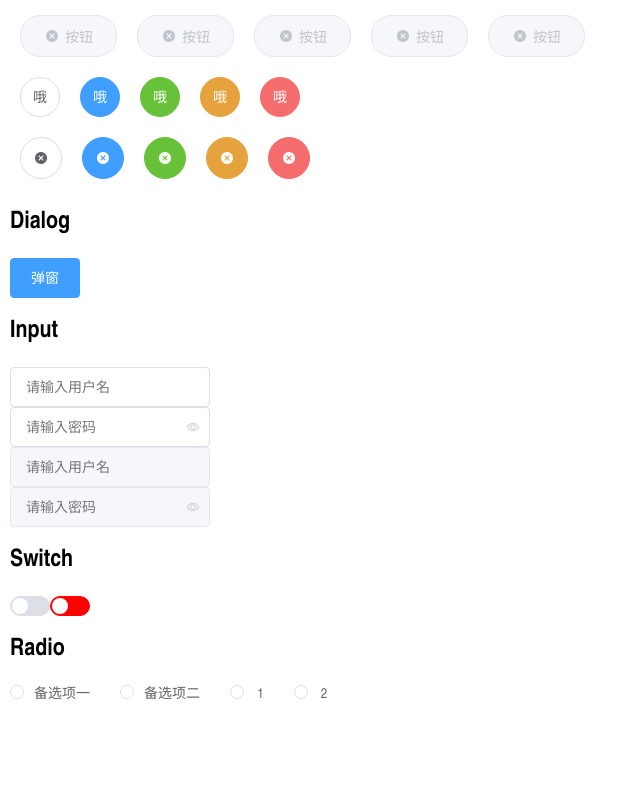
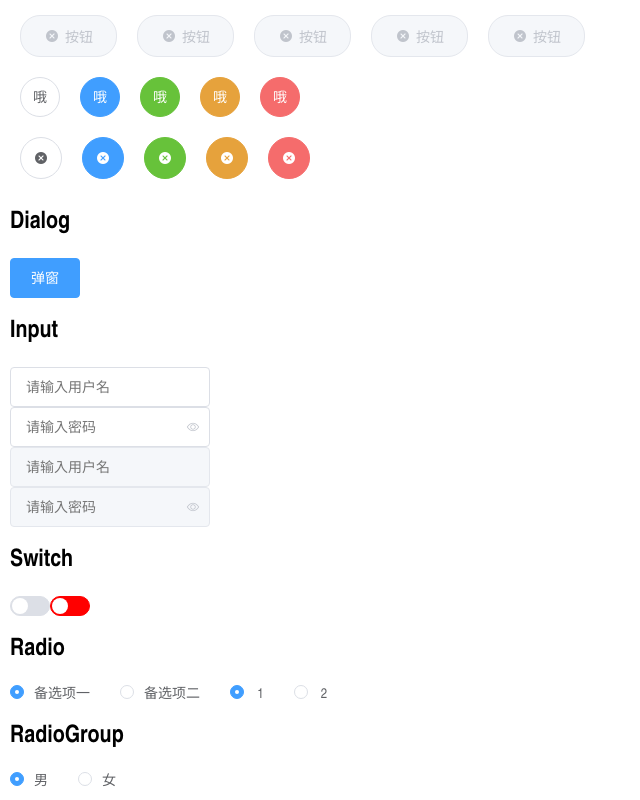
Before and after one commit to YaliixxG/indge-ui, a Vue app: page / in a window 1280 px wide. Shown: the part 244-1044 px from the top of the page, without its empty margins (0-640 px from the left). Before the commit the page ends 957 px from the top, so only its background shows below. Built offline with nearby package versions, Linux system fonts and the light colour scheme.

Commit message:
feat: 添加组件 RadioGroup

```diff
--- a/src/App.vue
+++ b/src/App.vue
@@ -146,8 +146,13 @@
         <h1>Radio</h1>
         <i-radio label="1" v-model="radio">备选项一</i-radio>
         <i-radio label="2" v-model="radio">备选项二</i-radio>
-         <i-radio label="1" v-model="radio"></i-radio>
+        <i-radio label="1" v-model="radio"></i-radio>
         <i-radio label="2" v-model="radio"></i-radio>
+        <h1>RadioGroup</h1>
+        <i-radio-group v-model="gender">
+        <i-radio label="m">男</i-radio>
+        <i-radio label="f">女</i-radio>
+        </i-radio-group>
     </div>
 </template>
 
@@ -159,7 +164,8 @@ export default {
             username: "",
             password: "",
             onOff: false,
-            radio: 'xx'
+            radio: '1',
+            gender: 'm'
         };
     },
     methods: {
--- /dev/null
+++ b/src/components/radio-group.vue
@@ -0,0 +1,27 @@
+<template>
+    <div class="radio-group" ref="radio-group">
+        <slot></slot>
+    </div>
+</template>
+<script>
+export default {
+    name: 'IRadioGroup',
+    props: {
+        value: {
+            type: [String, Number, Boolean],
+            default: ''
+        }
+    },
+    mounted() {
+        console.log('this', this.value)
+    },
+    provide() {
+        return {
+            RadioGroup: this
+        }
+    }
+}
+</script>
+<style lang="scss">
+
+</style>
--- a/src/components/radio.vue
+++ b/src/components/radio.vue
@@ -1,5 +1,12 @@
 <template>
-    <label class="i-radio" :class="{ 'is-checked': label === model }">
+    <label
+        class="i-radio"
+        :class="{
+            'is-checked': haveRadioGroup
+                ? label === RadioGroup.value
+                : label === model
+        }"
+    >
         <span class="i-radio__input">
             <span class="i-radio__inner"></span>
             <input
@@ -40,15 +47,27 @@ export default {
             default: ""
         }
     },
+    inject: {
+        RadioGroup: { default: "" }
+    },
     computed: {
         model: {
             get() {
-                return this.value;
+                return !this.haveRadioGroup
+                    ? this.value
+                    : this.RadioGroup.value;
             },
             set(value) {
-                this.$emit("input", value);
-                this.$refs.radio.checked = this.model === this.label;
+                this.haveRadioGroup
+                    ? this.RadioGroup.$emit("input", value)
+                    : this.$emit("input", value);
+                this.$refs.radio.checked = this.haveRadioGroup
+                    ? this.RadioGroup === this.label
+                    : this.model.value === this.label;
             }
+        },
+        haveRadioGroup() {
+            return !!this.RadioGroup;
         }
     }
 };
@@ -136,5 +155,4 @@ export default {
         }
     }
 }
-
 </style>
```
Lines whose indentation alone changed are shown as unchanged.
